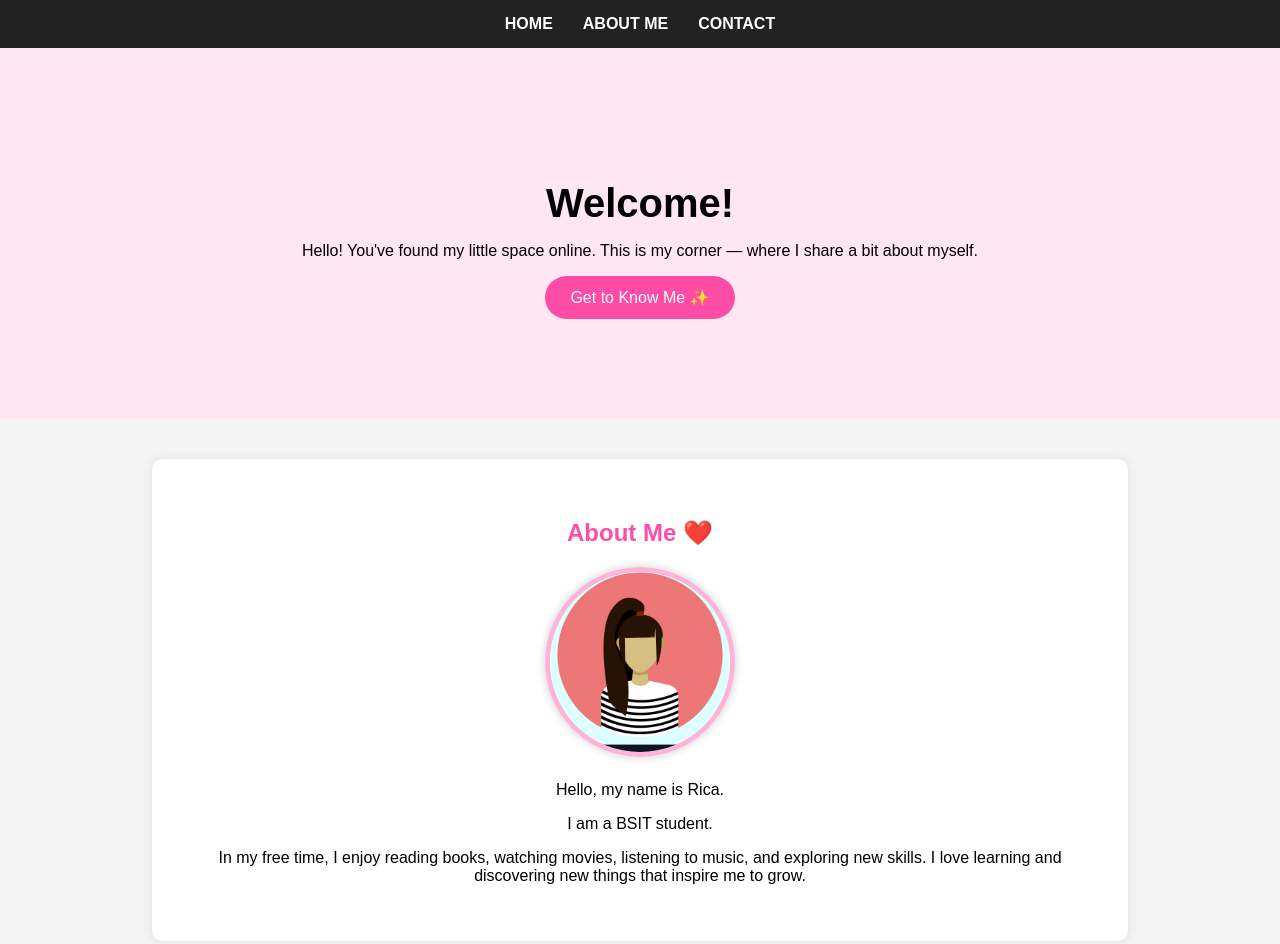
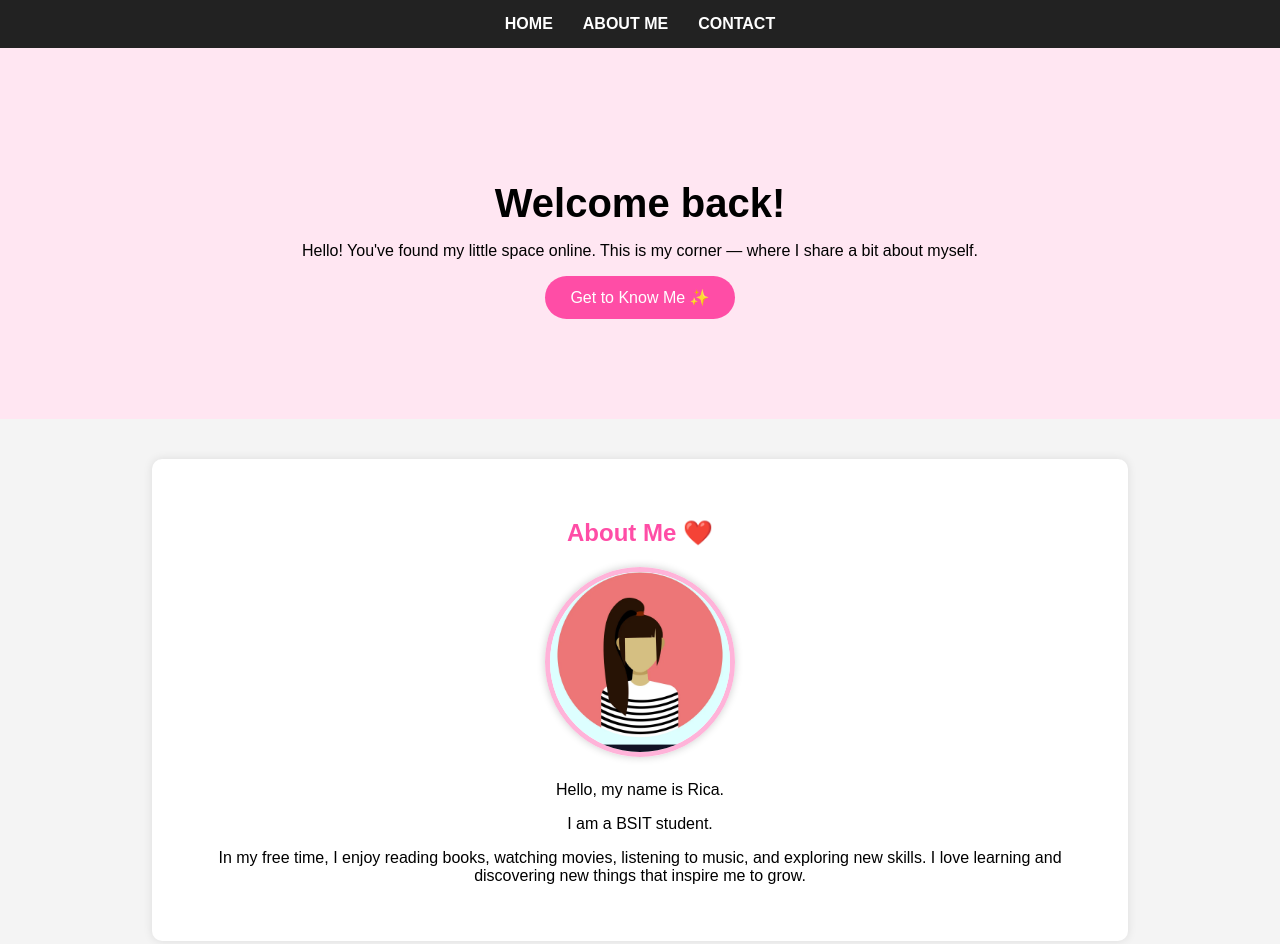
Before and after one commit to ricamaealquizola/alquizolaricamae-website, a plain HTML site: page index.html in a window 1280 px wide. Shown: the top 944 px of the page. Drawn offline with Linux system fonts and the light colour scheme; files whose address does not match are found by name.

Commit message:
Updated content

```diff
--- a/index.html
+++ b/index.html
@@ -18,7 +18,7 @@
     </nav>
 
     <section id="home">
-        <h1>Welcome!</h1>
+        <h1>Welcome back!</h1>
         <p>Hello! You've found my little space online. This is my corner — where I share a bit about myself.</p>
         <button id="aboutBtn">Get to Know Me ✨</button>
     </section>
```
